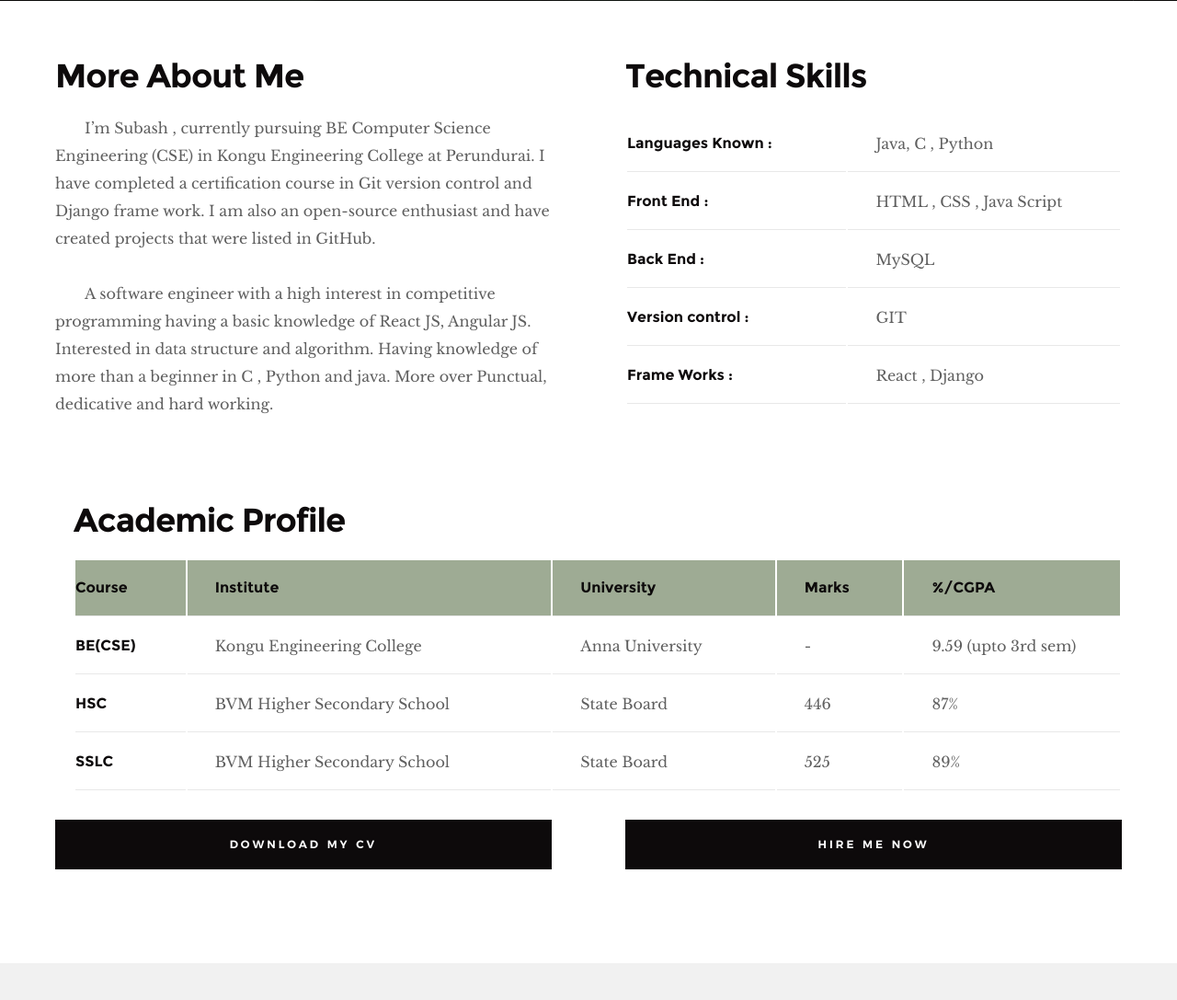
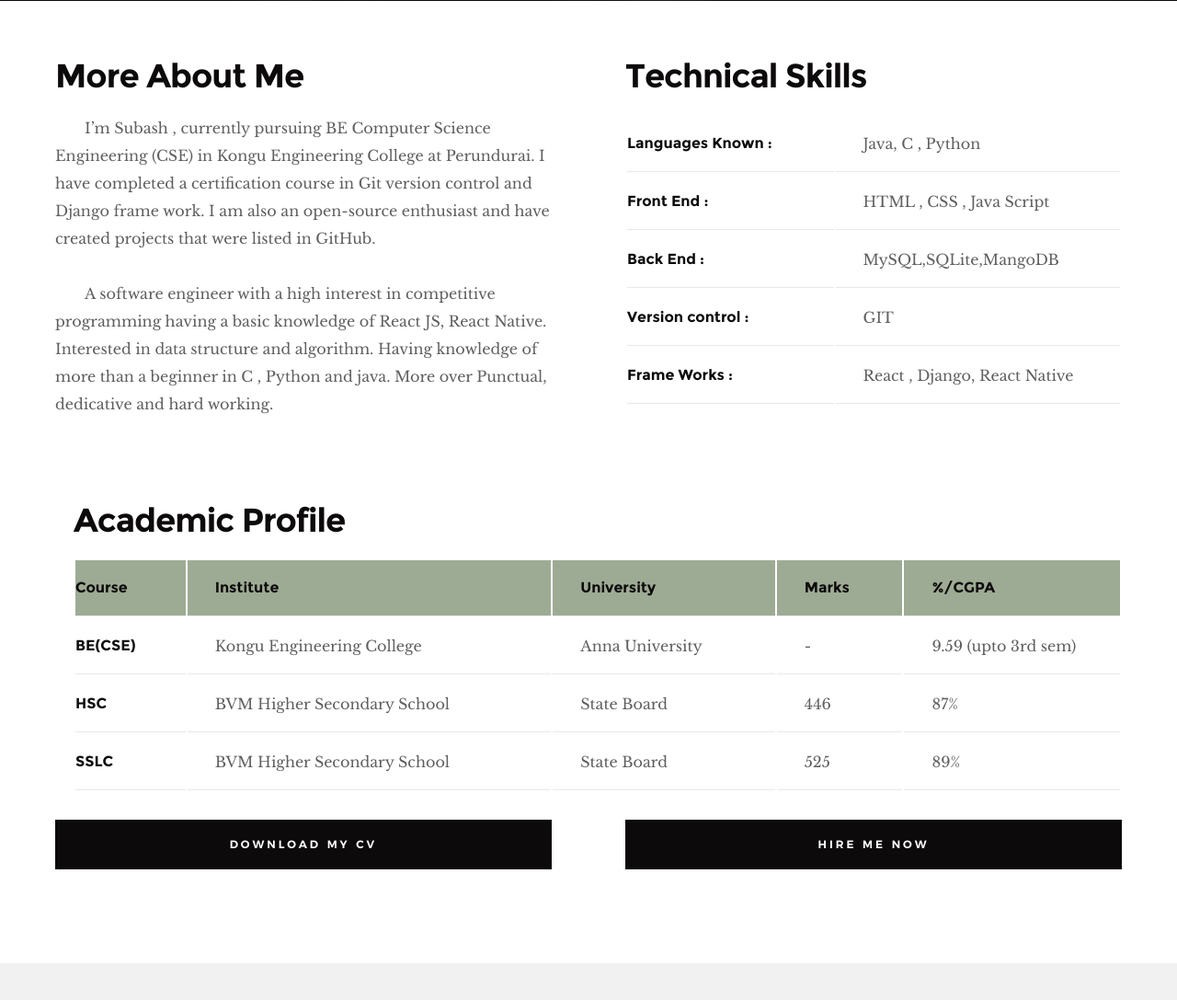
Before and after one commit to Subash-Vadivel/Portfolio-Resume-, a Django app: page / in a window 1280 px wide. Shown: the part 799-1886 px from the top of the page at 92% size. Run offline with Django 4.2, Linux system fonts and the light colour scheme; data comes from the database, SQL or seed files in the repository.

Commit message:
Update index.html

```diff
--- a/template/index.html
+++ b/template/index.html
@@ -142,7 +142,7 @@
                     I’m Subash , currently pursuing BE Computer Science Engineering (CSE) in Kongu Engineering College at Perundurai. I have completed a certification course in Git version control and Django frame work.
 
   I am also an open-source enthusiast and have created projects that were listed in GitHub.</p>
-  <p style="text-indent:2em">A software engineer with a high interest in competitive programming having a basic knowledge of React JS, Angular JS. Interested in data structure and algorithm. Having
+  <p style="text-indent:2em">A software engineer with a high interest in competitive programming having a basic knowledge of React JS, React Native. Interested in data structure and algorithm. Having
 knowledge of more than a beginner in C , Python and java. More over Punctual, dedicative and hard working.</p>
 
             </div>
@@ -162,7 +162,7 @@ knowledge of more than a beginner in C , Python and java. More over Punctual, de
                </tr>
                <tr>
                  <th scope="row">Back End : </th>
-                 <td> MySQL </td>
+                 <td> MySQL,SQLite,MangoDB </td>
                </tr>
                <tr>
                  <th scope="row">Version control : </th>
@@ -170,7 +170,7 @@ knowledge of more than a beginner in C , Python and java. More over Punctual, de
                </tr>
                <tr>
                  <th scope="row">Frame Works : </th>
-                 <td> React , Django </td>
+                 <td> React , Django, React Native </td>
                </tr>
              </tbody>
            </table>
@@ -269,7 +269,7 @@ things.</p>
 {% for p in pro %}
   <div class="col-six">
     <div class="thumbnail">
-      <img src="{{p.project_Main_Img.url}}" alt="...">
+      <img src="{{p.project_Main_Img.url}}" width="200px" alt="...">
       <div class="caption">
         <h3>{{p.title}}</h3>
         <p>{{p.content}}</p>
```
